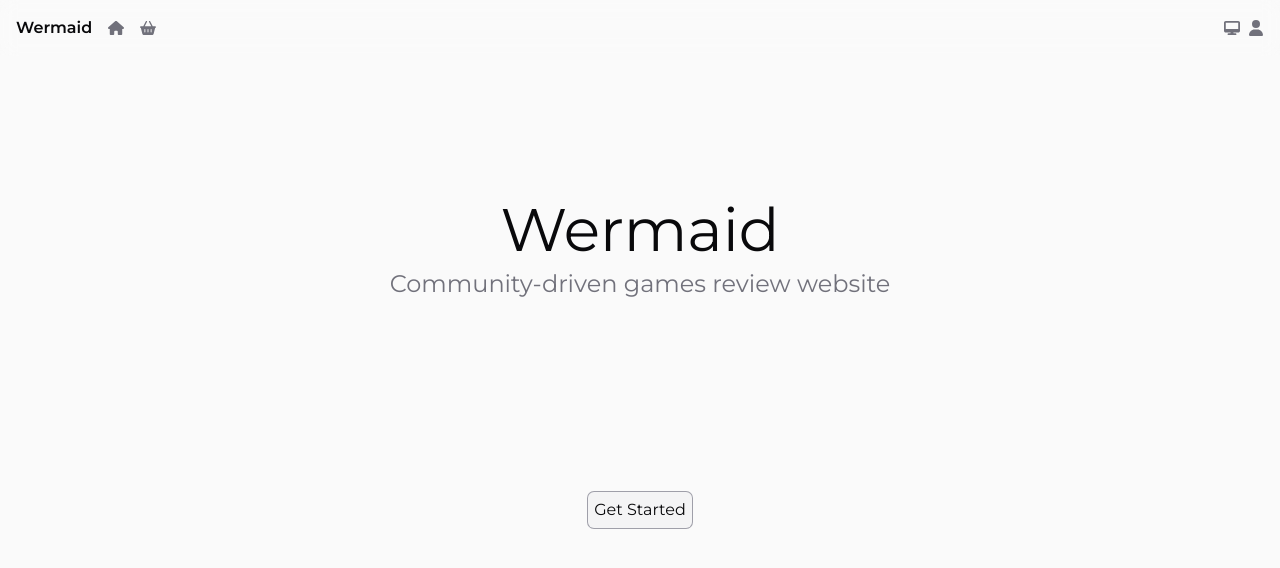
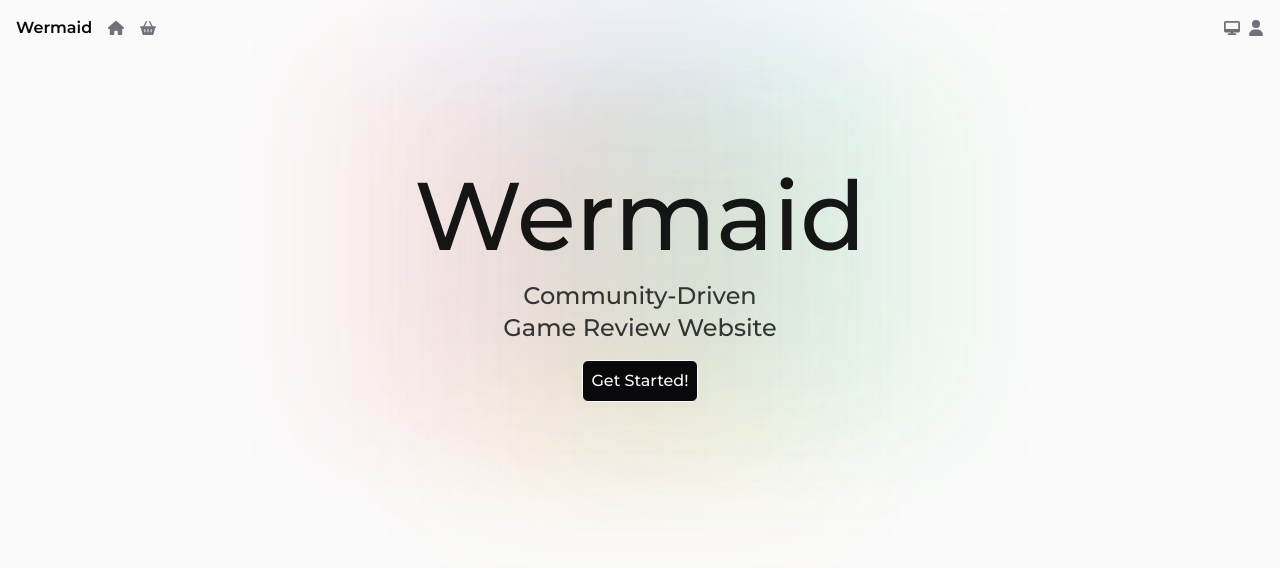
Before and after one commit to Potat369/Wermaid, a React (Vite) app: page / in a window 1280 px wide. Shown: the top 568 px of the page. Built offline with nearby package versions, Linux system fonts and the light colour scheme.

Commit message:
Restyle home page

```diff
--- a/src/pages/Home.tsx
+++ b/src/pages/Home.tsx
@@ -3,24 +3,33 @@ import { Link } from "react-router";
 export default function Home() {
   return (
     <>
-      <main className="mx-auto text-center">
-        <h1 className="animate-fade-in mt-36 text-4xl sm:text-5xl md:text-6xl">
-          Wermaid
-        </h1>
-        <h3 className="animate-fade-in animate-delay-600 mt-2 text-zinc-500 opacity-0 sm:text-xl md:text-2xl">
-          <span className="hover:font-black">Community</span>
-          <span className="hover:font-thin">-</span>
-          <span className="hover:font-extralight">driven </span>
-          <span className="hover:font-medium">games </span>
-          <span className="hover:font-mono">review </span>
-          <span className="hover:font-light">website</span>
-        </h3>
-        <Link
-          to="/discovery"
-          className="animate-fade-in animate-delay-1200 my-48 inline-block rounded-md bg-zinc-100 p-1.5 opacity-0 ring-1 ring-zinc-400 transition-shadow hover:ring-zinc-600 dark:bg-zinc-900 dark:ring-zinc-600 dark:hover:ring-zinc-400"
-        >
-          Get Started
-        </Link>
+      <main className="">
+        <section className="relative overflow-x-clip text-center">
+          <div className="absolute top-48 left-[40%] -z-50 size-96 -translate-x-48 -translate-y-48 animate-pulse bg-red-500/10 blur-3xl"></div>
+          <div className="absolute top-48 left-[60%] -z-50 size-96 -translate-x-48 -translate-y-48 animate-pulse bg-green-500/10 blur-3xl"></div>
+          <div className="absolute top-32 left-[50%] -z-50 size-96 -translate-x-48 -translate-y-48 animate-pulse bg-blue-500/10 blur-3xl"></div>
+          <div className="absolute top-64 left-[50%] -z-50 size-96 -translate-x-48 -translate-y-48 animate-pulse bg-yellow-500/10 blur-3xl"></div>
+          <div className="mx-auto space-y-4 py-28 font-medium">
+            <h1 className="text-6xl text-current/95 sm:text-7xl xl:text-8xl">
+              Wermaid
+            </h1>
+            <h2 className="text-xl text-current/80 sm:text-2xl">
+              Community-Driven
+              <br />
+              Game Review Website
+            </h2>
+            <Link
+              to="discovery"
+              className="inline-block rounded-md border bg-zinc-950 p-2 text-zinc-50 hover:bg-current/0 hover:text-current has-hover:blur-xs dark:border-zinc-50 dark:bg-zinc-50 dark:text-zinc-950"
+            >
+              Get Started!
+            </Link>
+          </div>
+        </section>
+        <section className="relative my-28">
+          <div className="absolute -z-50 h-full w-full bg-gray-800/5 blur-2xl"></div>
+          <div className="container mx-auto p-2"></div>
+        </section>
       </main>
     </>
   );
```
